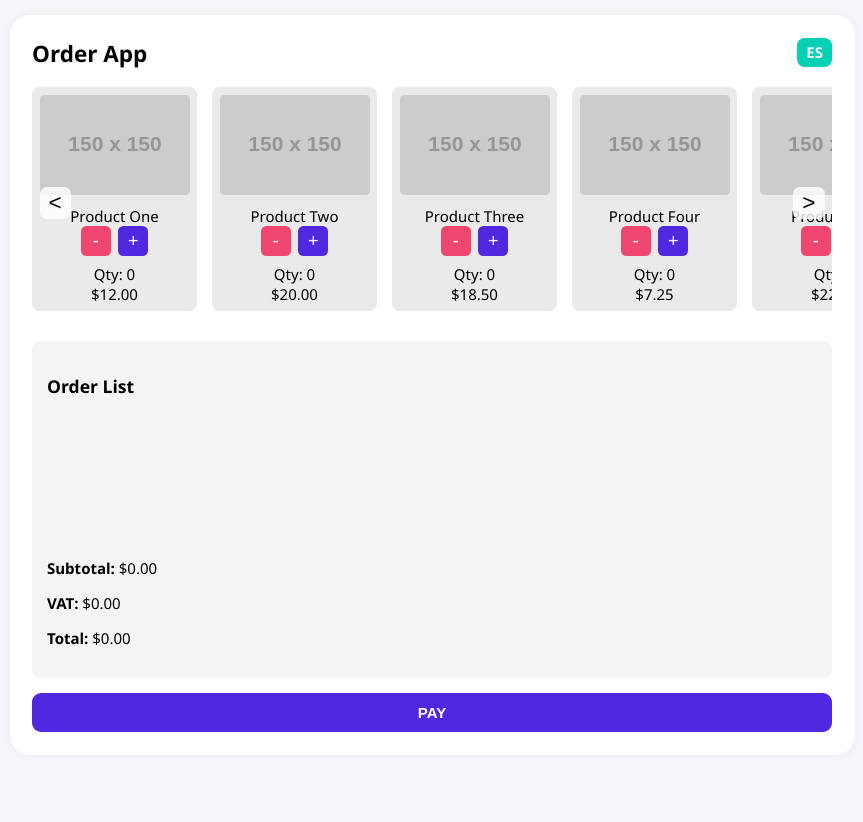
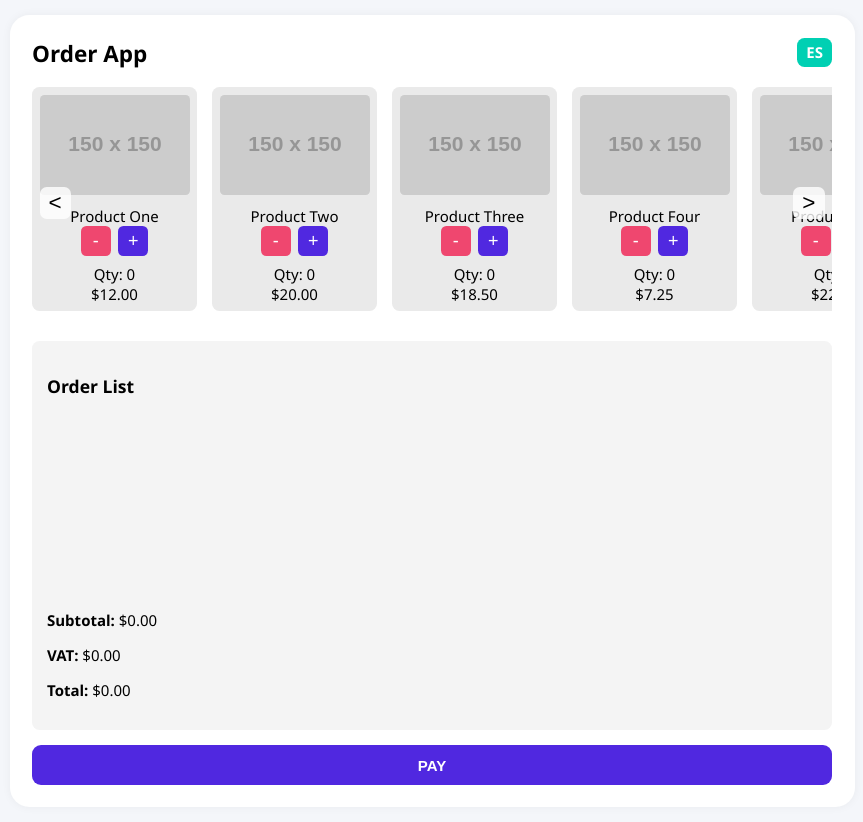
Before and after one commit to Sn1ff3hr/miara, a plain HTML site: page index.html in a window 1280 px wide. Shown: the whole page, without its empty margins (208-1071 px from the left). Before the commit the page ends 800 px from the top, so only its background shows below. Drawn offline with Linux system fonts and the light colour scheme; placeholder pictures from the web are drawn by us.

Commit message:
Update style.css

```diff
--- a/style.css
+++ b/style.css
@@ -104,7 +104,7 @@
       list-style: none;
       padding: 0;
       margin: 0 0 1rem 0;
-      min-height: 8.5rem;
+      min-height: 12rem;
       overflow-y: auto;
     }
     .order-summary li {
```
